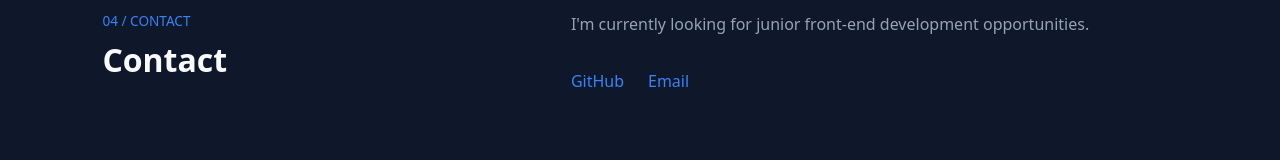
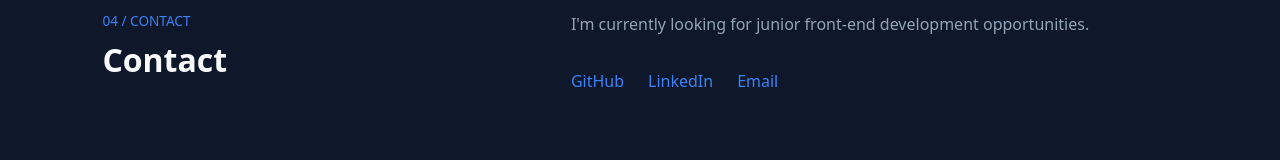
Before and after one commit to sjt-p/dev-portfolio, a React (Vite) app: page / in a window 1280 px wide. Shown: the part 2132-2292 px from the top of the page. Built offline with nearby package versions, Linux system fonts and the light colour scheme.

Commit message:
Add LinkedIn link to contact section

```diff
--- a/src/components/Contact/Contact.tsx
+++ b/src/components/Contact/Contact.tsx
@@ -19,7 +19,13 @@ function Contact() {
             <a href="https://github.com/sjt-p" target="_blank" rel="noreferrer">
               GitHub
             </a>
-
+            <a
+              href="https://www.linkedin.com/in/stevenjeremytan"
+              target="_blank"
+              rel="noreferrer"
+            >
+              LinkedIn
+            </a>
             <a href="mailto:tanstevenjeremy@gmail.com">Email</a>
           </div>
         </div>
```
